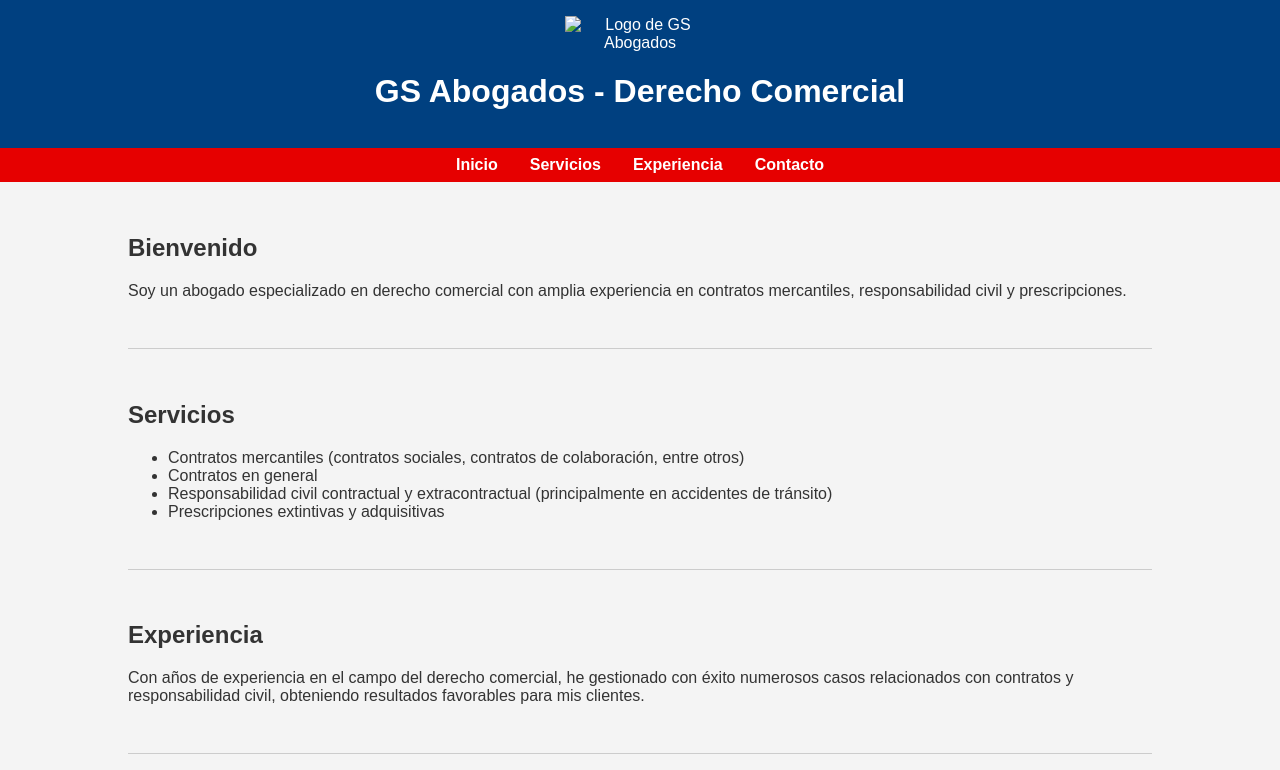
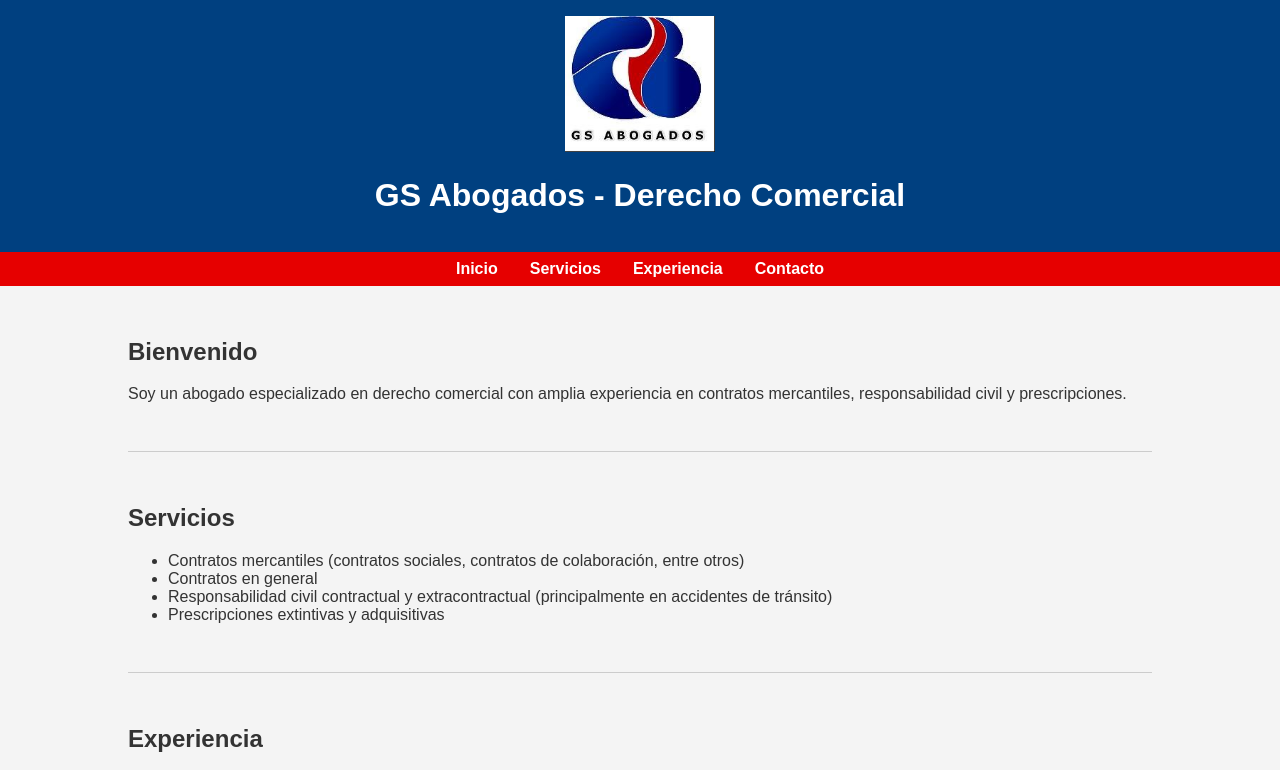
Before and after one commit to GSABOGADOS/web, a plain HTML site: page index.html in a window 1280 px wide. Shown: the top 770 px of the page. Drawn offline with Linux system fonts and the light colour scheme.

Commit message:
index.html

```diff
--- a/index.html
+++ b/index.html
@@ -72,7 +72,7 @@
 <body>
 
 <header>
-    <img src="LOGO.docx" alt="Logo de GS Abogados">
+    <img src="LOGO.docx.jpg" alt="Logo de GS Abogados">
     <h1>GS Abogados - Derecho Comercial</h1>
 </header>
 
```
